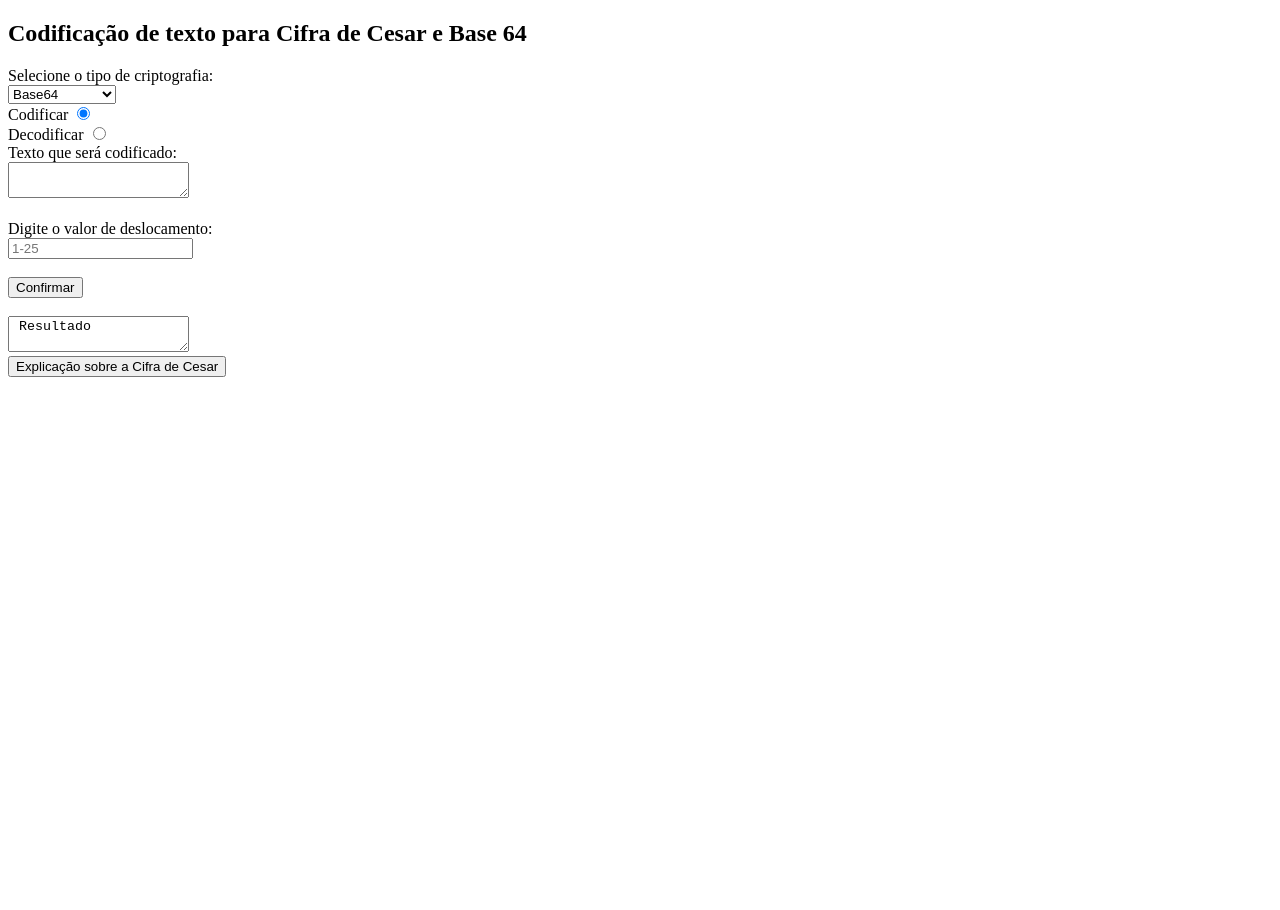
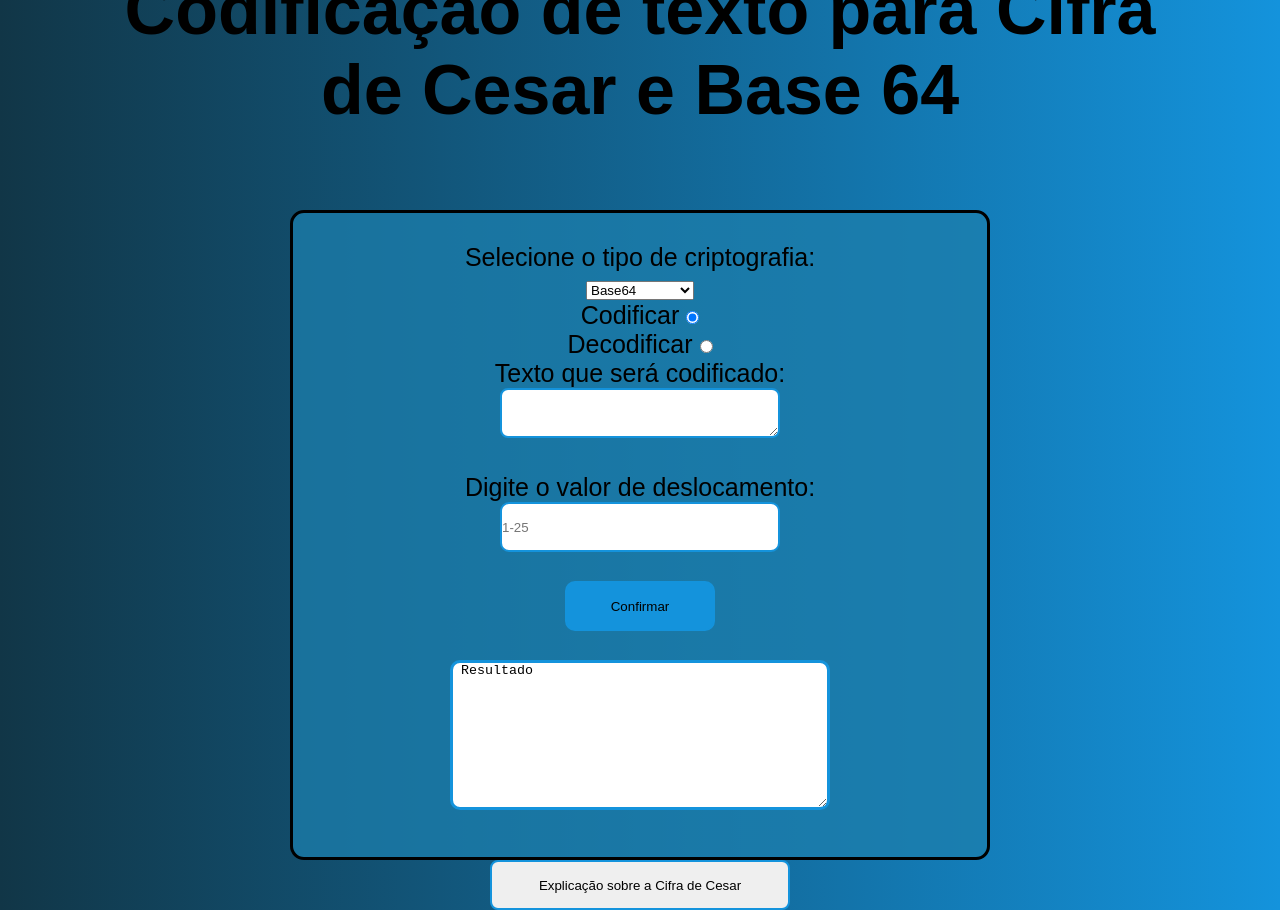
Before and after one commit to Yur1sz/Codifica-o, a plain HTML site: page index.html in a window 1280 px wide. Before the commit the page ends 800 px from the top, so only its background shows below. Drawn offline with Linux system fonts and the light colour scheme; the site is published under a folder, as on GitHub Pages, so addresses that start at the root find nothing.

Commit message:
leve modificação

```diff
--- a/index.html
+++ b/index.html
@@ -5,7 +5,7 @@
     <meta http-equiv="X-UA-Compatible" content="IE=edge">
     <meta name="viewport" content="width=device-width, initial-scale=1.0">
     <link rel="shortcut icon" href="favicon.ico" type="image/x-icon">
-    <link rel="stylesheet" href="/css/teste.css">
+    <link rel="stylesheet" href="./css/teste.css">
     <title>Codificação </title>
 </head>
 <body>
@@ -93,7 +93,7 @@
 
 </footer>
 
- <script src="/scripts/main.js">
+ <script src="./scripts/main.js">
 
     </script>
 </body>
```
